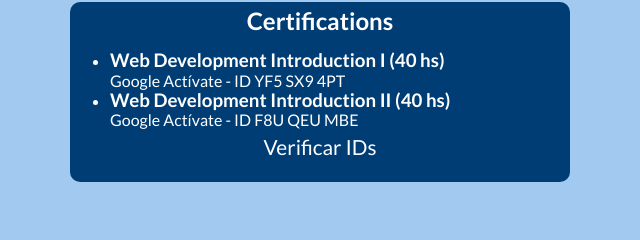
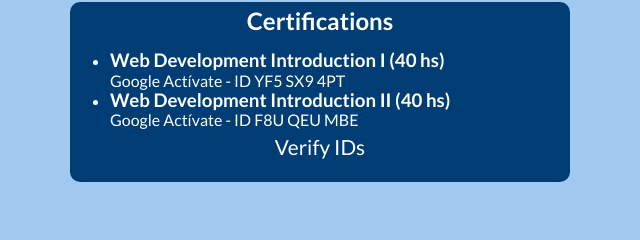
Before and after one commit to Dinamo0908/FullStack, a plain HTML site: page WebPortfolio/WebResumeEng.html in a window 1280 px wide. Shown: the part 1080-1320 px from the top of the page, 320-960 px from the left. Drawn offline with Linux system fonts and the light colour scheme.

Commit message:
Add files via upload

```diff
--- a/WebPortfolio/WebResumeEng.html
+++ b/WebPortfolio/WebResumeEng.html
@@ -122,7 +122,7 @@
                     <li><h3>Web Development Introduction II (40 hs)</h3>
                     <p>Google Actívate - ID F8U QEU MBE</p></li>
                 </ul>
-                <a href = "https://learndigital.withgoogle.com/activate/validate-certificate-code" target = "_blank">Verificar IDs</a>
+                <a href = "https://learndigital.withgoogle.com/activate/validate-certificate-code" target = "_blank">Verify IDs</a>
             </div>
         </section>
         <section class = "grid-container-exp" id = "exp">
```
